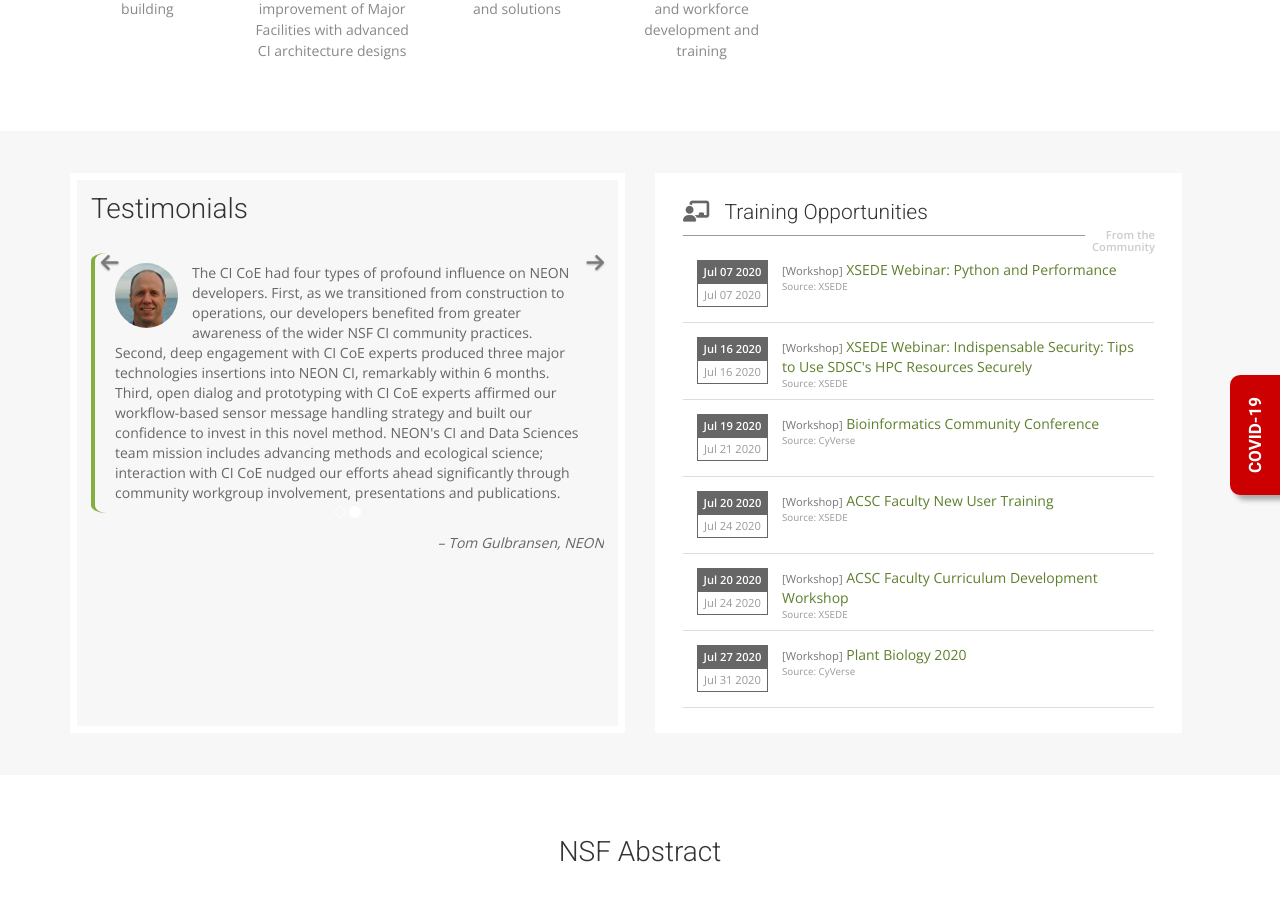
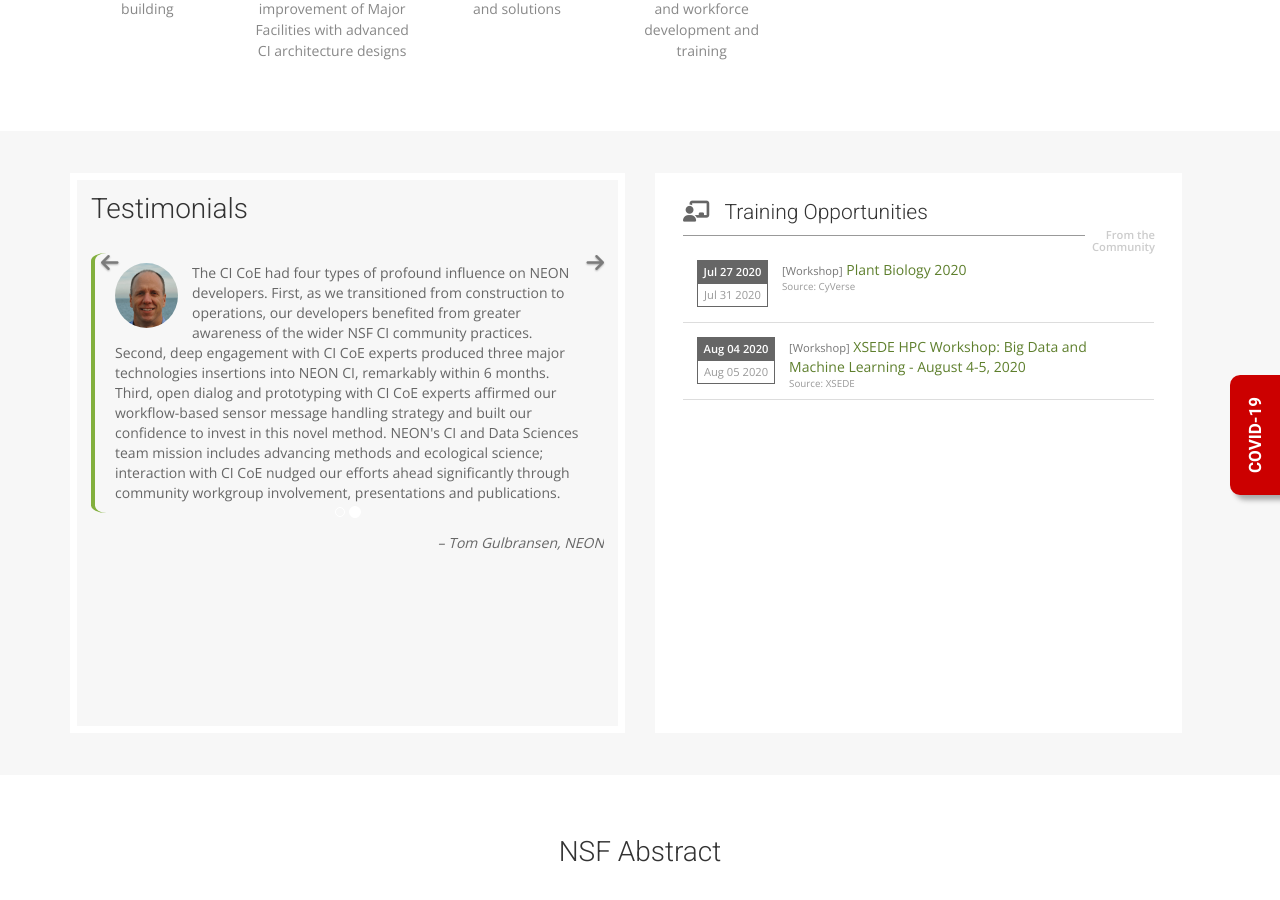
Before and after one commit to cicoe/cicoe.github.io, a Jekyll site: the page built from index.html, in a window 1280 px wide and 900 px high, scrolled down 1001 px. Built offline with Jekyll 4.4.1, drawn with Linux system fonts in a browser that asks for light colours; nearby versions of some CDN libraries; some web fonts are replaced; comment, search, counter and statistics services are not loaded.

Commit message:
updated training events

```diff
--- a/_data/training_opportunities.yml
+++ b/_data/training_opportunities.yml
@@ -1,39 +1,3 @@
-- categroy: Workshop
-  end_date: July 07, 2020
-  source: XSEDE
-  start_date: July 07, 2020
-  time: ''
-  title: 'XSEDE Webinar: Python and Performance'
-  website: "https://www.xsede.org/web/xup/course-calendar/-/training-user/class/2055/session/3683/register"
-- categroy: Workshop
-  end_date: July 16, 2020
-  source: XSEDE
-  start_date: July 16, 2020
-  time: ''
-  title: 'XSEDE Webinar: Indispensable Security: Tips to Use SDSC''s HPC Resources
-    Securely'
-  website: "https://www.xsede.org/web/xup/course-calendar/-/training-user/class/2063/session/3680/register"
-- categroy: Workshop
-  end_date: July 21, 2020
-  source: CyVerse
-  start_date: July 19, 2020
-  time: ''
-  title: Bioinformatics Community Conference
-  website: "https://cyverse.org/bcc2020"
-- categroy: Workshop
-  end_date: July 24, 2020
-  source: XSEDE
-  start_date: July 20, 2020
-  time: ''
-  title: ACSC Faculty New User Training
-  website: "Registration opens"
-- categroy: Workshop
-  end_date: July 24, 2020
-  source: XSEDE
-  start_date: July 20, 2020
-  time: ''
-  title: ACSC Faculty Curriculum Development Workshop
-  website: "Registration opens"
 - categroy: Workshop
   end_date: July 31, 2020
   source: CyVerse
@@ -41,3 +5,10 @@
   time: ''
   title: Plant Biology 2020
   website: "https://cyverse.org/plant-biology-2020"
+- categroy: Workshop
+  end_date: August 05, 2020
+  source: XSEDE
+  start_date: August 04, 2020
+  time: ''
+  title: 'XSEDE HPC Workshop: Big Data and Machine Learning - August 4-5, 2020'
+  website: "https://www.xsede.org/web/xup/course-calendar/-/training-user/class/2067/session/3685/register"
```
